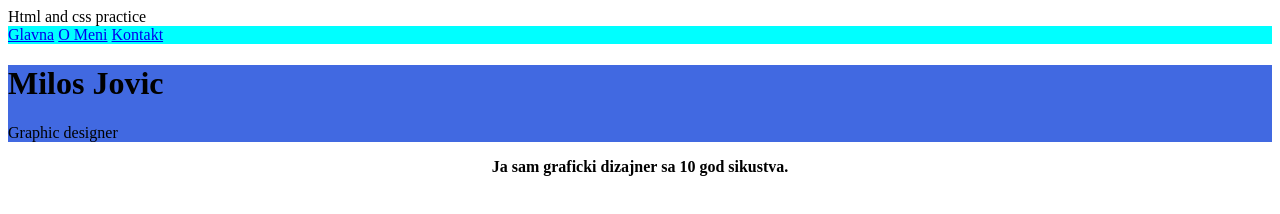
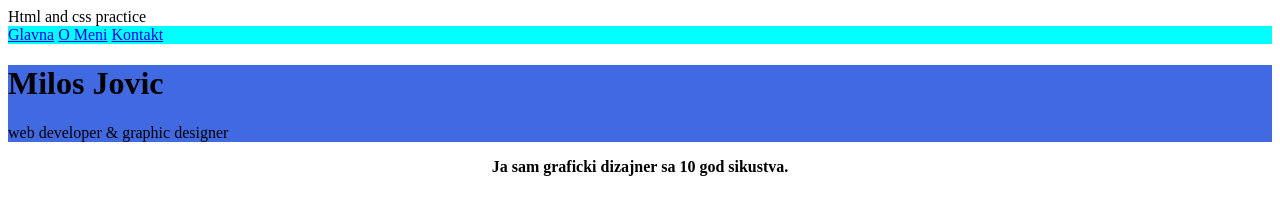
Before and after one commit to MilosJovic23/html-css-class, a plain HTML site: page index.html in a window 1280 px wide. Drawn offline with Linux system fonts and the light colour scheme.

Commit message:
* small changes

```diff
--- a/index.html
+++ b/index.html
@@ -6,18 +6,18 @@
 	</head>
 
 	<body>
+
 		<div class="cyanPozadina">
 			<a href="https://www.google.rs" target="_blank">Glavna</a>
 			<a href="https://www.google.rs" target="_blank">O Meni</a>
 			<a href="https://www.google.rs" target="_blank">Kontakt</a>
 		</div>
-		<!--Sta je -->
+
 		<div class="plavaPozadina">
 			<h1>Milos Jovic</h1>
-			<p>Graphic designer</p>
+			<p>web developer & graphic designer</p>
 		</div>
-		<p class="centriranTekst boldovanTekst">
-			Ja sam graficki dizajner sa 10 god sikustva.
-		</p>
+		<p class="centriranTekst boldovanTekst">Ja sam graficki dizajner sa 10 god sikustva.</p>
+
 	</body>
 </html>
```
